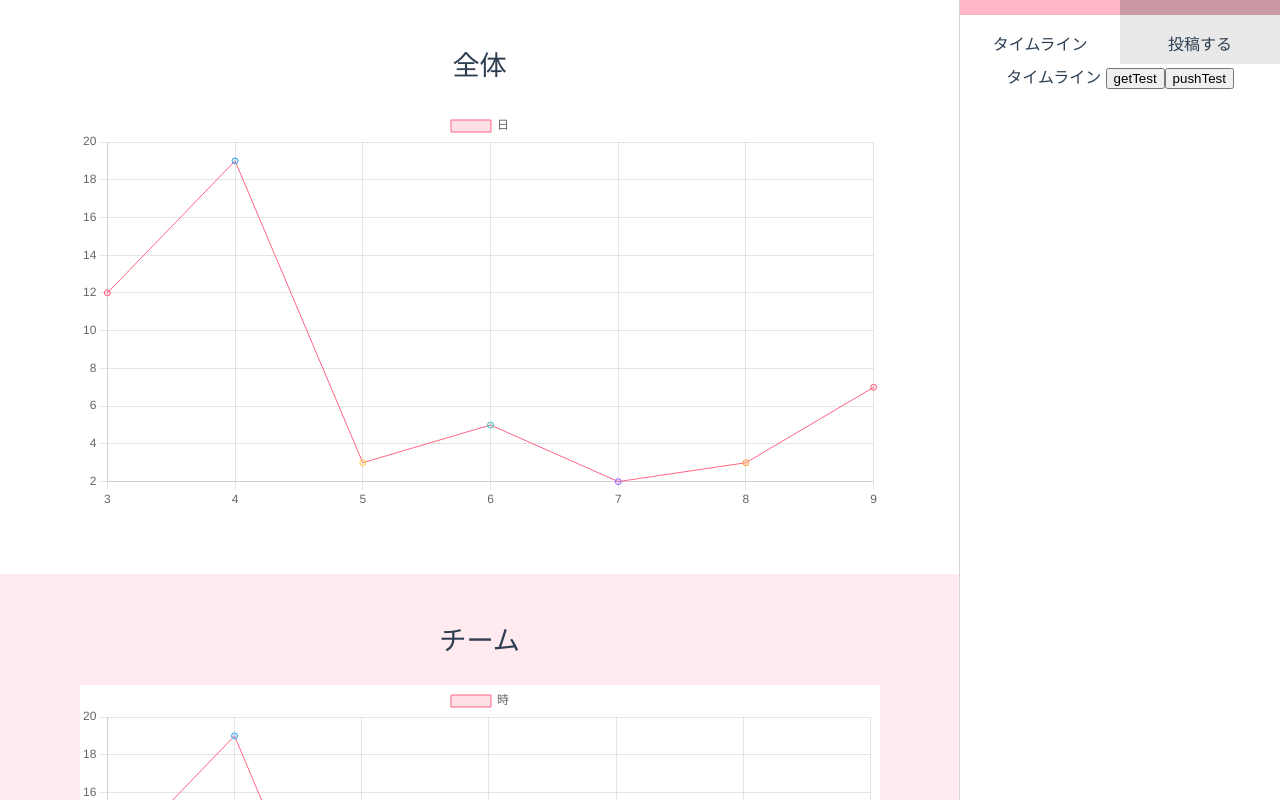
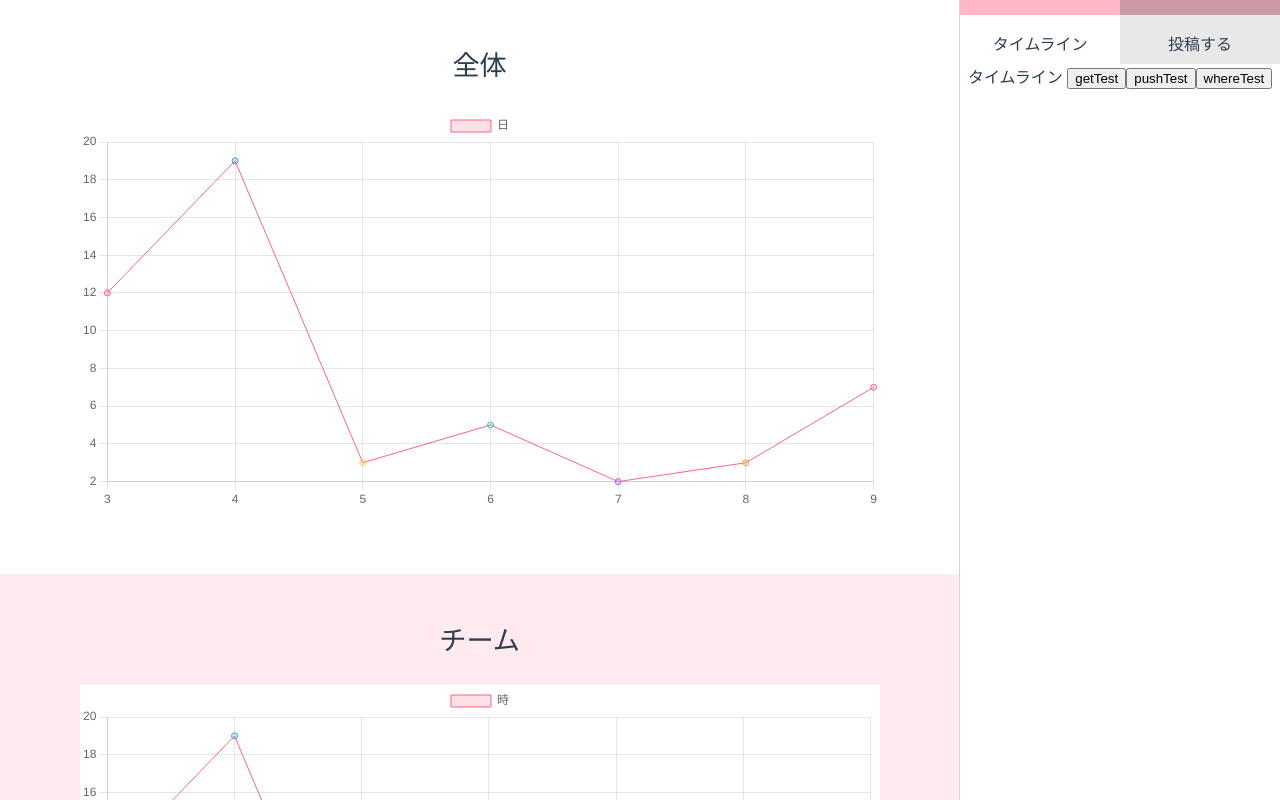
Before and after one commit to TeamUDN/UDN-vol13, a Vue app in the folder src/frontend/: page / in a window 1280 px wide. Built offline with nearby package versions, Linux system fonts and the light colour scheme; no server answers.

Commit message:
where test success!!!!

```diff
--- a/src/frontend/src/views/Home.vue
+++ b/src/frontend/src/views/Home.vue
@@ -36,6 +36,7 @@
           タイムライン
           <button @click="getTest">getTest</button>
           <button @click="pushTest">pushTest</button>
+          <button @click="whereTest">whereTest</button>
         </div>
         <div class="btnArea" v-else-if="isActive === '2'">
           <Btn btn-text="いい感じ" btn-color="pink" icon="&#x1f60e;" ></Btn>
@@ -86,6 +87,13 @@ export default {
         .catch(function (error) {
           console.error('Error writing document: ', error)
         })
+    },
+    whereTest () {
+      db.collection('test').where('name', '==', 'udn').get().then(snapShot => {
+        snapShot.forEach(doc => {
+          console.log(`${doc.id}: ${doc.data().name}`)
+        })
+      })
     }
   }
 }
```
